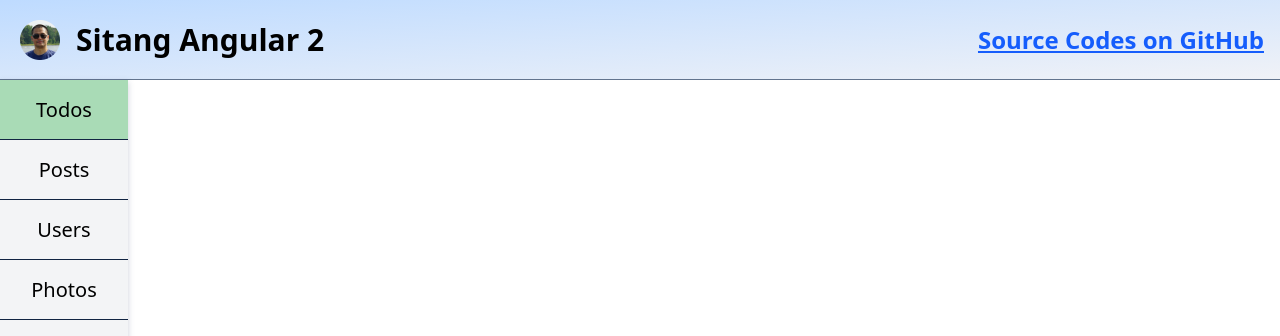
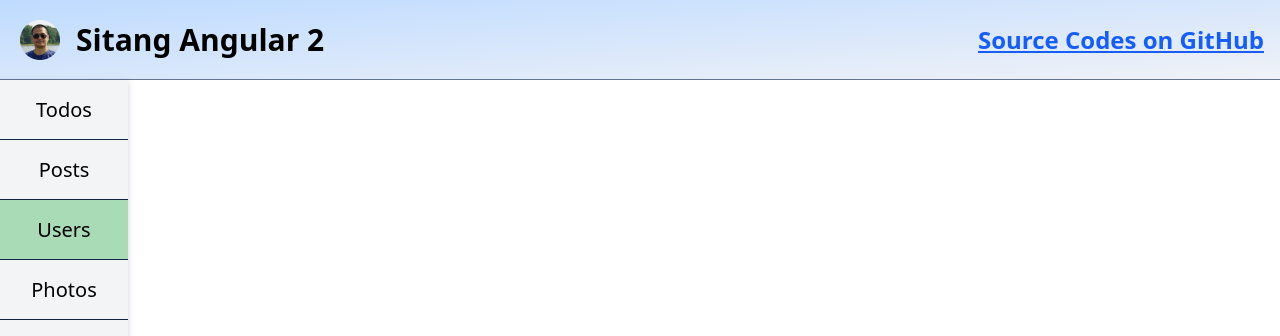
Before and after one commit to sitangruan/angular2, an Angular app: page / in a window 1280 px wide. Shown: the top 336 px of the page. Built offline with nearby package versions, Linux system fonts and the light colour scheme.

Commit message:
Implement routing with lazy load component.

```diff
--- a/src/app/app.html
+++ b/src/app/app.html
@@ -10,6 +10,6 @@
   </header>
   <main>
     <app-sidebar></app-sidebar>
-    <!-- <router-outlet></router-outlet> -->
+    <router-outlet></router-outlet>
   </main>
 </div>
--- a/src/app/app.routes.ts
+++ b/src/app/app.routes.ts
@@ -1,3 +1,8 @@
-import { Routes } from '@angular/router';
+import { Routes } from "@angular/router";
+import { routeList } from "../common/constants";
 
-export const routes: Routes = [];
+export const routes: Routes = routeList.map(route => ({
+  path: route.route,
+  title: route.displayName,
+  loadComponent: route.loadComponent,
+}));
--- a/src/app/app.ts
+++ b/src/app/app.ts
@@ -1,11 +1,11 @@
 import { Component } from '@angular/core';
-// import { RouterOutlet } from '@angular/router';
+import { RouterOutlet } from '@angular/router';
 import { sitangImagePath, linkedInUrl, sourceCodesUrl } from '../common/constants';
 import { Sidebar } from './sidebar/sidebar';
 
 @Component({
   selector: 'app-root',
-  imports: [Sidebar], //RouterOutlet
+  imports: [Sidebar, RouterOutlet],
   templateUrl: './app.html',
   styleUrl: './app.css'
 })
--- a/src/app/sidebar/sidebar.html
+++ b/src/app/sidebar/sidebar.html
@@ -1,3 +1,3 @@
-<a *ngFor="let r of routeList; index as i; first as isFirst" [href]="r.route" class="menuItem" [class.isFocused]="isFirst && i === 0">
+<a *ngFor="let r of routeList; index as i; first as isFirst" [href]="r.route" class="menuItem" [class.isFocused]="r.isDefaultLink">
   {{ r.displayName }}
 </a>
--- a/src/common/constants.ts
+++ b/src/common/constants.ts
@@ -9,53 +9,57 @@ export const routeList = [
   {
     id: 1,
     displayName: "Todos",
-    route: "/todos",
+    route: "todos",
     isDefaultLink: false,
+    loadComponent: () => import('../app/todos/todos').then(m => m.Todos),
   },
   {
     id: 2,
     displayName: "Posts",
-    route: "/posts",
+    route: "posts",
     isDefaultLink: false,
+    loadComponent: () => import('../app/posts/posts').then(m => {console.log('Loading Posts module', m); return m.Posts;}),
   },
   {
     id: 3,
     displayName: "Users",
-    route: "/users",
+    route: "users",
     isDefaultLink: true,
-    children: [
-      {
-        id: 5,
-        displayName: "Post-List",
-        route: "",
-        parentRoute: "posts",
-        isDefaultLink: false,
-        hasNestedLink: false,
-      } as NavigationLink,
-      {
-        id: 6,
-        displayName: "Post-Details",
-        route: ":id",
-        parentRoute: "posts",
-        isDefaultLink: false,
-        hasNestedLink: false,
-        canActivate: (to: { params: { id: number } }) => {
-          if (!Number.isInteger(Number(to.params?.id)) || !(to.params?.id > 0)) {
-            alert("Invalid user ID. Please enter a valid integer greater than 0.");
-            return false;
-          }
+    loadComponent: () => import('../app/users/users').then(m => m.Users),
+    // children: [
+    //   {
+    //     id: 5,
+    //     displayName: "User-List",
+    //     route: "",
+    //     parentRoute: "users",
+    //     componentName: "UserList",
+    //     isDefaultLink: false,
+    //   } as NavigationLink,
+    //   {
+    //     id: 6,
+    //     displayName: "User-Details",
+    //     route: ":id",
+    //     parentRoute: "users",
+    //     componentName: "UserDetails",
+    //     isDefaultLink: false,
+    //     canActivate: (to: { params: { id: number } }) => {
+    //       if (!Number.isInteger(Number(to.params?.id)) || !(to.params?.id > 0)) {
+    //         alert("Invalid user ID. Please enter a valid integer greater than 0.");
+    //         return false;
+    //       }
 
-          // If the id is a valid integer, allow navigation
-          return true; // Allow navigation
-        }
-      } as NavigationLink,
-    ],
+    //       // If the id is a valid integer, allow navigation
+    //       return true; // Allow navigation
+    //     }
+    //   } as NavigationLink,
+    // ],
   },
   {
     id: 4,
     displayName: "Photos",
-    route: "/photos",
+    route: "photos",
     isDefaultLink: false,
+    loadComponent: () => import('../app/photos/photos').then(m => m.Photos),
   },
 ] as NavigationLink[];
 
--- a/src/modals/NavigationLink.ts
+++ b/src/modals/NavigationLink.ts
@@ -6,4 +6,5 @@ export type NavigationLink = {
  parentRoute?: string,
  children?: NavigationLink[],
  canActivate?: (to: { params: { id: number } }) => boolean | void,
+ loadComponent: () => Promise<any>,
 }
```
Also changed, not shown: 2 other files (tests, documents, lock files or other folders).
